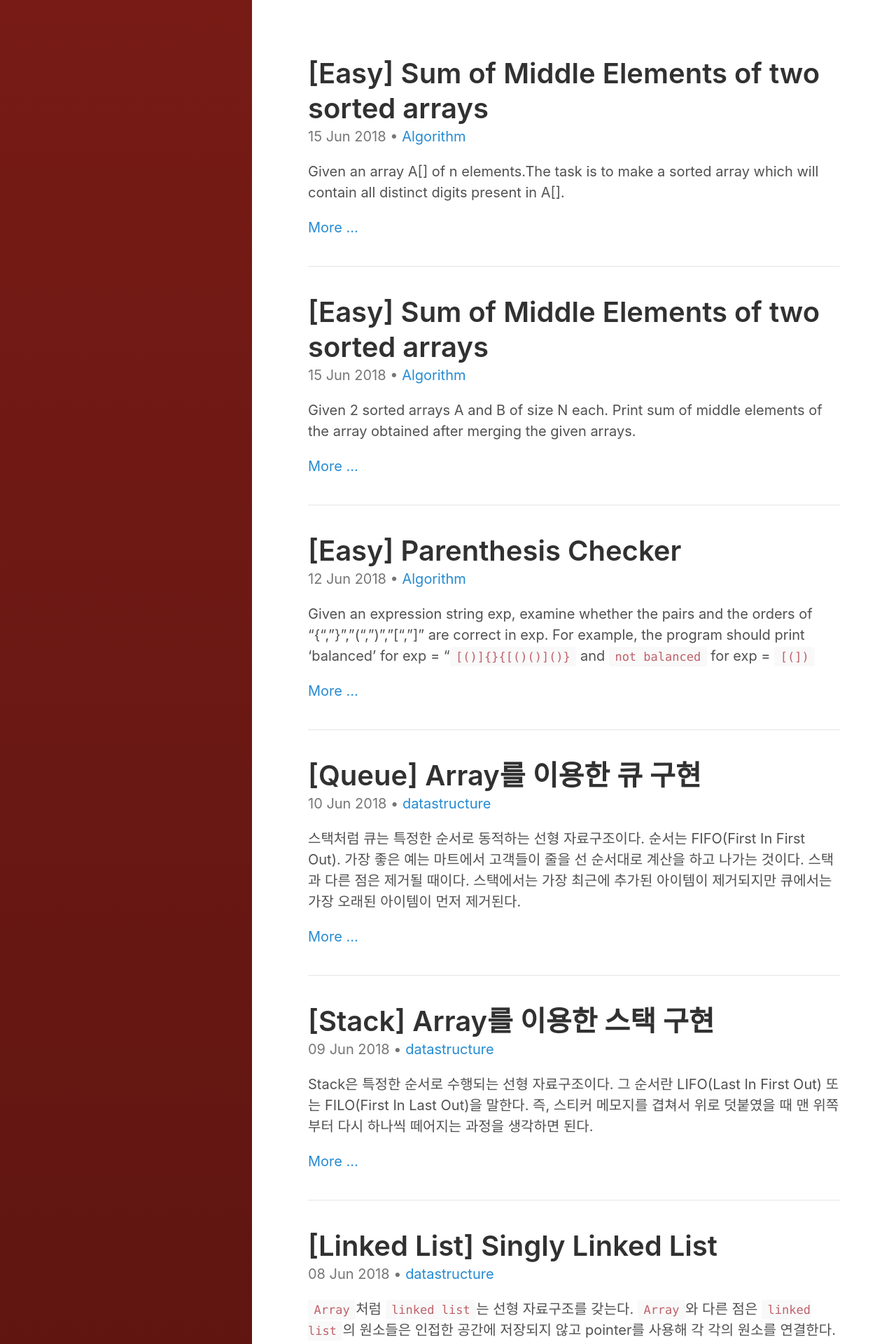
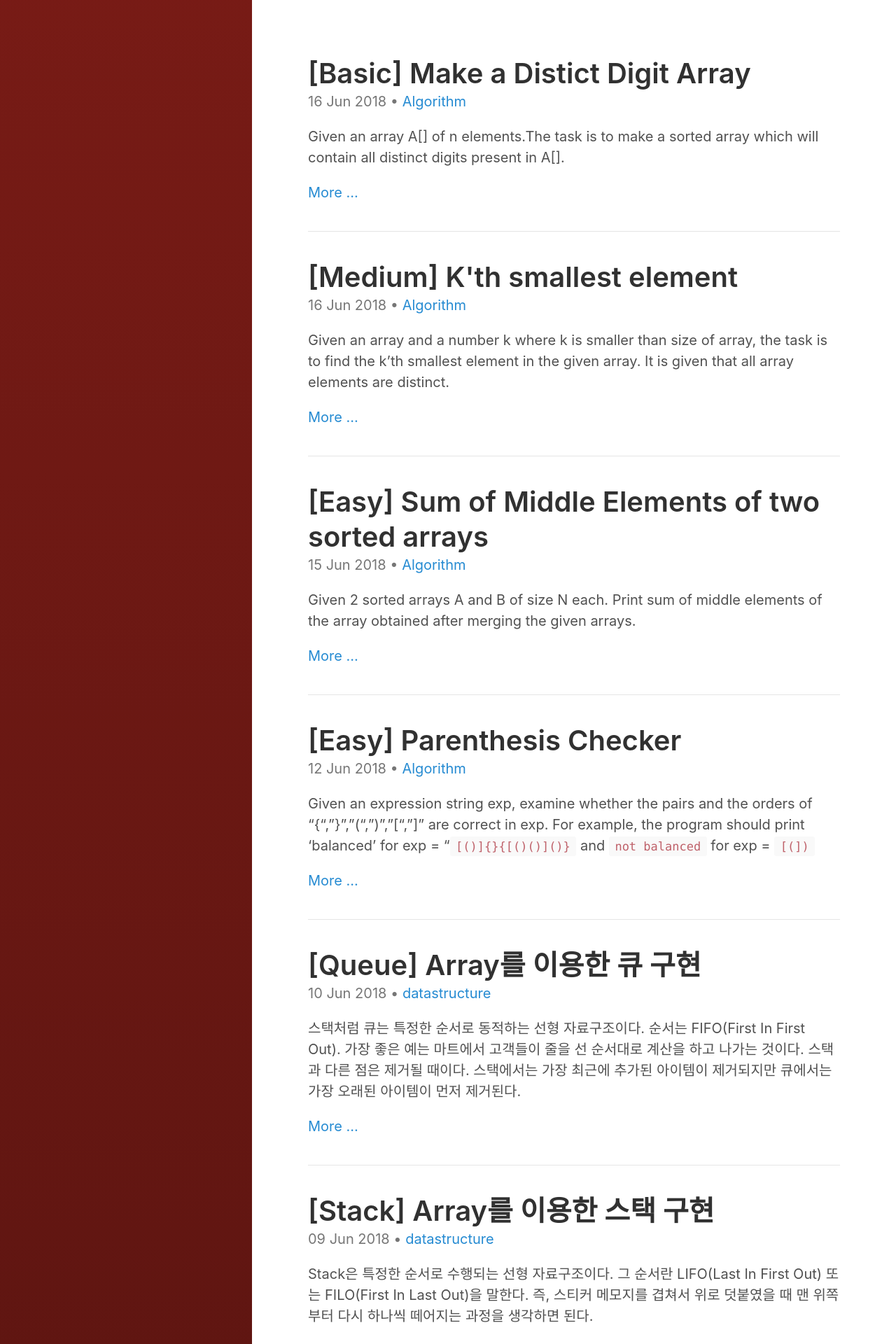
Before and after one commit to Chrisaor/chrisaor.github.com, a Jekyll site: the page built from index.html, in a window 1280 px wide. Shown: the top 1920 px of the page at 70% size. Built offline with Jekyll 4.4.1, drawn with Linux system fonts in a browser that asks for light colours; the list of posts is cut into pages by our own code; some of the changed text lies outside the part shown.

Commit message:
algorithm update

````diff
--- /dev/null
+++ b/_posts/Algorithm/2018-06-16-Algorithm_KthSmallestElement.md
@@ -0,0 +1,53 @@
+---
+layout: post
+title:  "[Medium] K'th smallest element"
+date:   2018-06-16 12:22:00 +0900
+categories: Algorithm
+---
+
+
+Given an array and a number k where k is smaller than size of array, the task is to find the k’th smallest element in the given array. It is given that all array elements are distinct.
+
+**Input:**
+
+First Line of input contains an integer T denoting the number of test cases. Then T test cases follow. Each test case consists of three lines. First line of each test case contains an integer N denoting size of the array. Second line contains N space separated integer denoting elements of the array. Third line of the test case contains an integer K.
+
+**Output:**
+
+Corresponding to each test case, print the desired output in a new line.
+
+**Constraints:**
+
+1<=T<=200
+1<=N<=1000
+K
+
+**Expected Time Complexity:** O(n)
+
+**Example:**
+
+**INPUT**
+2
+6
+7 10 4 3 20 15
+3
+5
+7 10 4 20 15
+4
+
+**Output:**
+
+7
+15
+
+```python
+def kth_smallest_element(arr, k):
+    return sorted(arr)[k-1]
+
+t = int(input())
+for i in range(t):
+    n = input()
+    arr = list(map(int, input().split()))
+    k = int(input())
+    print(kth_smallest_element(arr,k))
+```
--- a/_posts/Algorithm/2018-06-16-Algorithm_MakeADistinctDigit.md
+++ b/_posts/Algorithm/2018-06-16-Algorithm_MakeADistinctDigit.md
@@ -1,7 +1,7 @@
 ---
 layout: post
-title:  "[Easy] Sum of Middle Elements of two sorted arrays"
-date:   2018-06-15 12:22:00 +0900
+title:  "[Basic] Make a Distict Digit Array"
+date:   2018-06-16 12:22:00 +0900
 categories: Algorithm
 ---
 
````
